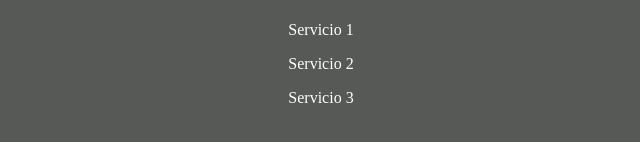
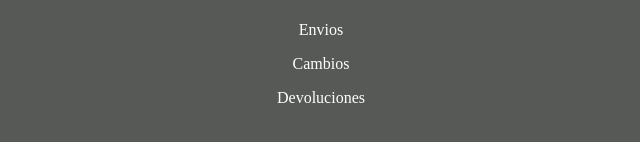
Before and after one commit to EnzoVillordo/Secci-n-8---Mejorando-el-contenido-y-estructura-del-sitio-web, a plain HTML site: page services.html in a window 1280 px wide. Shown: the part 240-382 px from the top of the page, 339-979 px from the left. Drawn offline with Linux system fonts and the light colour scheme.

Commit message:
mi primera confirmación de actualización

```diff
--- a/services.html
+++ b/services.html
@@ -22,9 +22,9 @@
             <h1>Nuestros servicios</h1>
             <p>Descubre aquí los servicios que ofrecemos.</p>
             <ul>
-                <li>Servicio 1</li>
-                <li>Servicio 2</li>
-                <li>Servicio 3</li>
+                <li>Envios</li>
+                <li>Cambios</li>
+                <li>Devoluciones</li>
             </ul>
         </div>
         <script src="script.js"></script>
```
